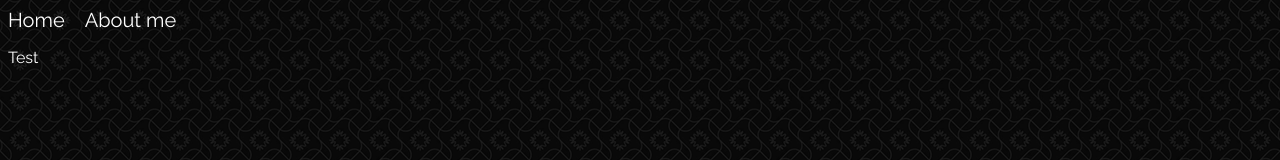
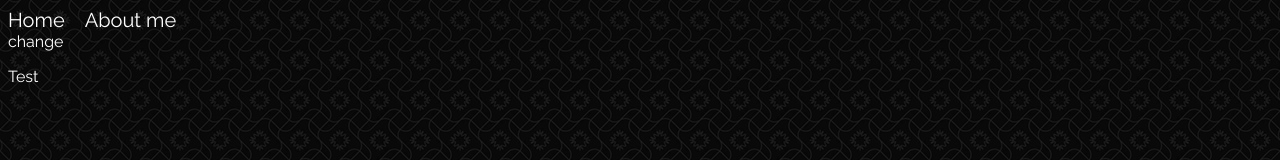
Before and after one commit to djzib0/portfolio-website, a React (Vite) app: page / in a window 1280 px wide. Shown: the top 160 px of the page. Built offline with nearby package versions, Linux system fonts and the light colour scheme.

Commit message:
project start

```diff
--- a/src/App.jsx
+++ b/src/App.jsx
@@ -12,6 +12,7 @@ function App() {
   return (
     <div className="App">
       <Navbar />
+      change
       <Routes>
         <Route exact path="/"
                element={<Home />} />
```
